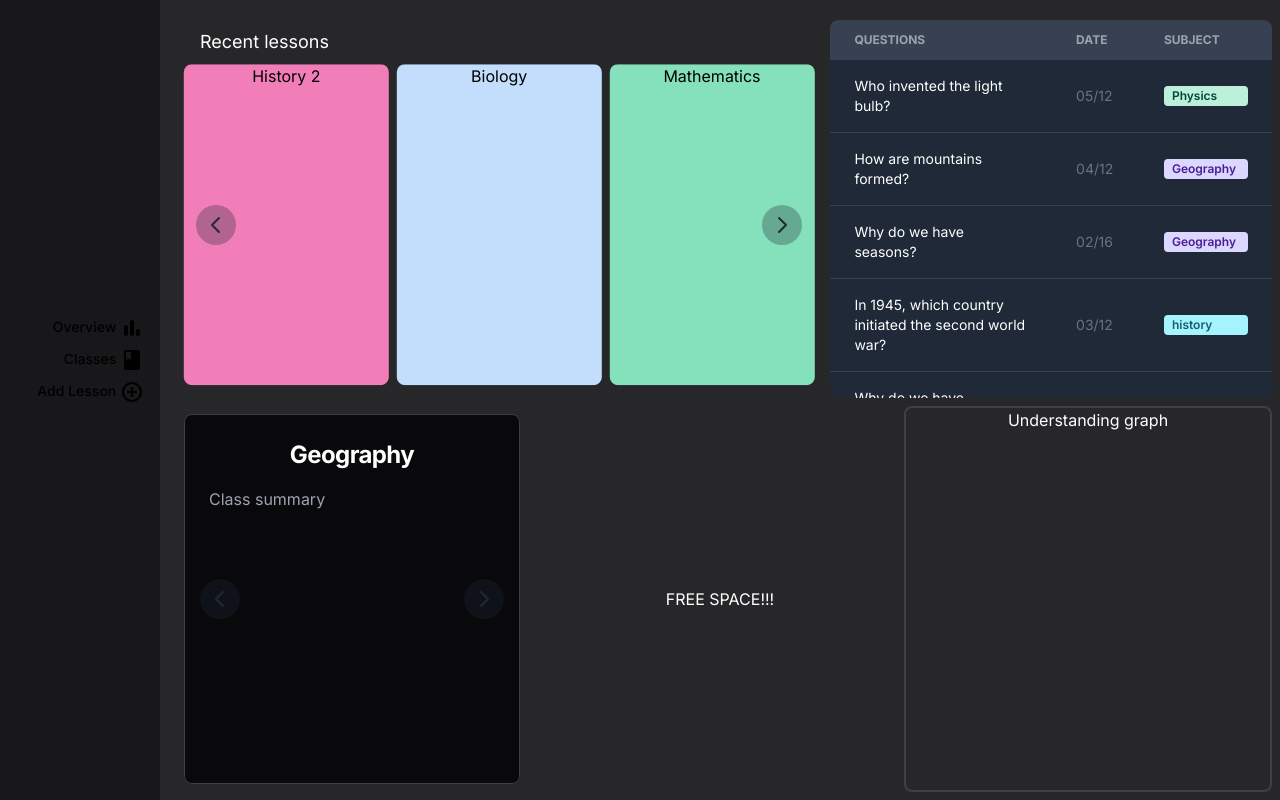
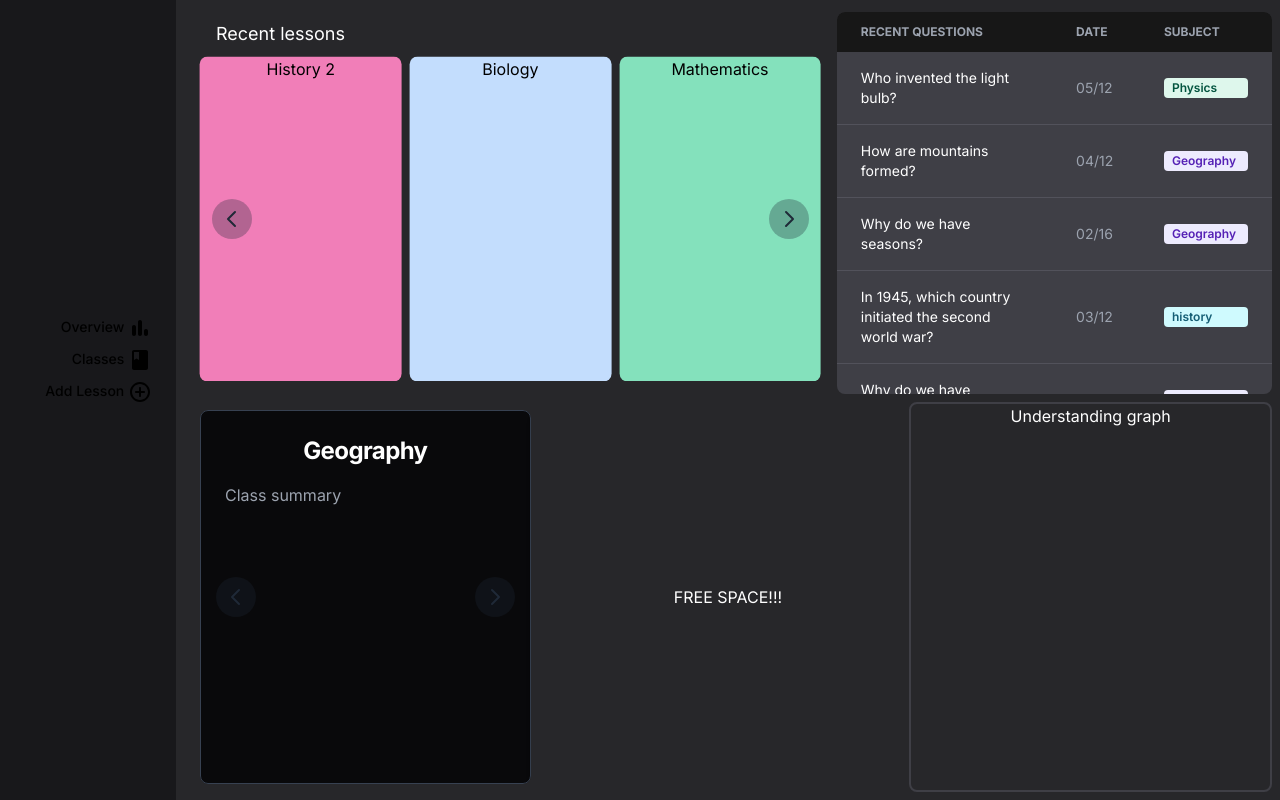
Before and after one commit to amadrafi/qubed_react, a Next.js app: page / in a window 1280 px wide. Built offline with nearby package versions, Linux system fonts and the light colour scheme.

Commit message:
dashboard cleanup

```diff
--- a/src/app/components/Navbar.js
+++ b/src/app/components/Navbar.js
@@ -5,12 +5,12 @@ import AddCircleOutlineRoundedIcon from '@mui/icons-material/AddCircleOutlineRou
 
 function Navbar() {
   return (
-    <div className=" w-40 flex flex-initial min-h-lvh bg-zinc-900 content-center">
+    <div className=" w-44 flex flex-initial min-h-lvh bg-zinc-900 content-center">
       <div className="w-full h-56 self-center">
-        <ul className="text-right text-sm px-4 py-6 font-medium text-lg antialiased">
-          <li className="py-1"><Link href='/'>Overview <BarChartRoundedIcon /></Link></li>
-          <li className="py-1"><Link href='/classes'>Classes <ClassRoundedIcon /></Link></li>
-          <li className="py-1"><Link href='/add_lessons'>Add Lesson <AddCircleOutlineRoundedIcon /></Link></li>
+        <ul className="text-right text-sm px-2 py-6 font-medium text-lg antialiased">
+          <li className="py-1 hover:bg-zinc-800 rounded-lg px-4"><Link href='/'>Overview <BarChartRoundedIcon /></Link></li>
+          <li className="py-1 hover:bg-zinc-800 rounded-lg px-4"><Link href='/classes'>Classes <ClassRoundedIcon /></Link></li>
+          <li className="py-1 hover:bg-zinc-800 rounded-lg px-4"><Link href='/add_lessons'>Add Lesson <AddCircleOutlineRoundedIcon /></Link></li>
         </ul>
       </div>
     </div>
--- a/src/app/components/QuestionRow.js
+++ b/src/app/components/QuestionRow.js
@@ -5,10 +5,10 @@ import { Badge } from 'flowbite-react';
 
 function QuestionRow(props) {
   return(
-    <Table.Row className="bg-white dark:border-gray-700 dark:bg-gray-800 flex-col">
-      <Table.Cell className="whitespace-normal font-small text-gray-900 dark:text-white">{props.question}</Table.Cell>
-      <Table.Cell className='w-20'>{props.date}</Table.Cell>
-      <Table.Cell className='w-32'><Badge color={props.color}> {props.subject} </Badge></Table.Cell>
+    <Table.Row className="border-zinc-600 bg-zinc-700 flex-col hover:bg-zinc-600">
+      <Table.Cell className="whitespace-normal font-small text-gray-900 text-white">{props.question}</Table.Cell>
+      <Table.Cell className='text-gray-400'>{props.date}</Table.Cell>
+      <Table.Cell ><Badge color={props.color}> {props.subject} </Badge></Table.Cell>
     </Table.Row>
   );
 }
--- a/src/app/components/RecentQuestions.js
+++ b/src/app/components/RecentQuestions.js
@@ -6,11 +6,11 @@ import QuestionRow from './QuestionRow';
 function RecentQuestions(){
   return (
     <div className=" max-h-full items-center max-h-96 lg:max-h-full overflow-y-scroll rounded-lg">
-      <Table hoverable className='dark'>
+      <Table hoverable className=''>
         <Table.Head className='sticky top-0'>
-          <Table.HeadCell>Questions</Table.HeadCell>
-          <Table.HeadCell>Date</Table.HeadCell>
-          <Table.HeadCell>Subject</Table.HeadCell>
+          <Table.HeadCell className='bg-neutral-900 text-gray-400'>Recent Questions</Table.HeadCell>
+          <Table.HeadCell className='bg-neutral-900 text-gray-400'>Date</Table.HeadCell>
+          <Table.HeadCell className='bg-neutral-900 text-gray-400'>Subject</Table.HeadCell>
         </Table.Head>
         <Table.Body className="divide-y">
           <QuestionRow question="Who invented the light bulb?" date="05/12" subject="Physics" color="success"/>
--- a/src/app/components/SubjectCard.js
+++ b/src/app/components/SubjectCard.js
@@ -3,7 +3,7 @@ import { Card } from 'flowbite-react';
 function SubjectCard(props) {
   return (
     <Card href="/" className="max-w-full min-h-full dark:bg-zinc-950 dark:hover:bg-zinc-900">
-      <h5 className=" text-2xl font-bold tracking-tight text-center text-gray-900 dark:text-white">
+      <h5 className="text-2xl font-bold tracking-tight text-center text-gray-900 dark:text-white">
         {props.title}
       </h5>
       <p className="font-normal text-gray-700 dark:text-gray-400">
--- a/src/app/layout.js
+++ b/src/app/layout.js
@@ -25,7 +25,7 @@ export default function RootLayout({ children }) {
       <body className={inter.className}>
         <div className='h-screen flex flex-row bg-inherit overflow-x-hidden'>
           <Navbar />
-          <div className="flex-auto p-2 bg-zinc-800">{children}</div>
+          <div className="flex-auto bg-zinc-800">{children}</div>
         </div>
       </body>
     </html>
--- a/src/app/page.js
+++ b/src/app/page.js
@@ -3,12 +3,11 @@
 import LessonCarousels from './components/Carousel';
 import RecentQuestions from "./components/RecentQuestions";
 import ClassSummaries from "./components/ClassSummaries";
-import UploadPicture from "./components/UploadPicture";
 import UnderstandingGraph from "./components/UnderstandingGraph";
 
 export default function Home() {
   return (
-    <div className=" bg-zinc-800 text-white h-full max-w-full flex flex-col pt-3">
+    <div className=" bg-zinc-800 text-white h-full max-w-full flex flex-col pt-3 p-2">
       <div className="flex flex-row h-3/6">
         <div className="w-3/5 flex">
           <LessonCarousels />
@@ -23,7 +22,6 @@ export default function Home() {
         </div>
         <div className="w-1/3 flex items-center">
           <h1 className='mx-auto text-center'>
-
             FREE SPACE!!!
           </h1>
           {/* <UploadPicture /> */}
```
